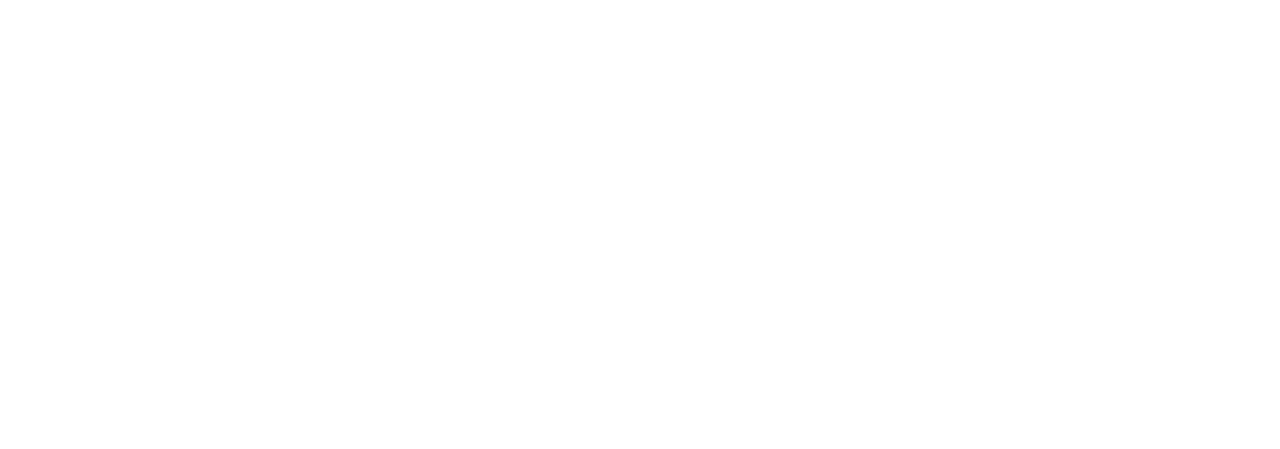
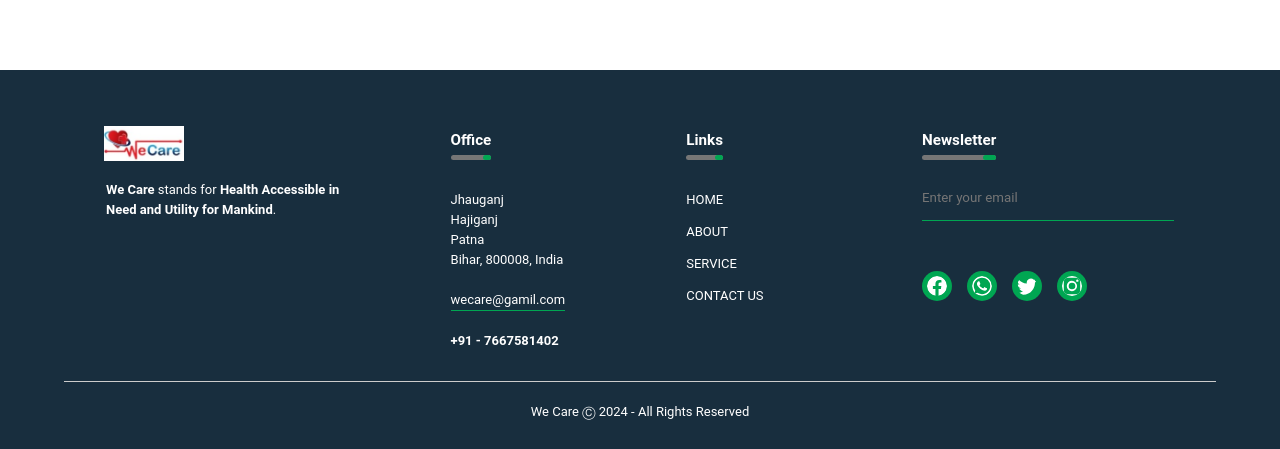
Before and after one commit to sinha-niranjan/WE-CARE, a React (Vite) app: page /contact in a window 1280 px wide. Shown: the part 1151-1600 px from the top of the page. Before the commit the page ends 1221 px from the top, so only its background shows below. Built offline with nearby package versions, Linux system fonts and the light colour scheme.

Commit message:
Changes to be committed: 	modified:   src/App.jsx 	new file:   src/components/Footer/Footer.css 	new file:   src/components/Footer/Footer.jsx 	modified:   src/components/Header/Header.jsx 	modified:   src/components/Header/header.css

```diff
--- a/src/App.jsx
+++ b/src/App.jsx
@@ -4,6 +4,7 @@
 import Home from "./pages/Home/Home";
 import Services from "./pages/Services/Services";
 import Contact from "./pages/Contact/Contact";
+import Footer from "./components/Footer/Footer";
 
 function App() {
   return (
@@ -15,6 +16,7 @@
         <Route path="/services" element={<Services />} />
         <Route path="/contact" element={<Contact />} />
       </Routes>
+      <Footer />
     </BrowserRouter>
   );
 }
--- /dev/null
+++ b/src/components/Footer/Footer.css
@@ -0,0 +1,262 @@
+
+  nav{
+    width: 100%;
+    position: absolute;
+    top: 0;
+    left: 0;
+    padding: 0 5%;
+    display: flex;
+    align-items: center;
+    justify-content: space-between;
+  }
+  nav .logo{
+    width: 100px;
+  }
+  nav ul li{
+    list-style:none;
+    display: inline-block;
+    margin-left: 40px;
+  }
+  nav ul li a{
+    position: relative;
+    text-decoration: none;
+    color: #fff;
+    font-size: 17px;
+    padding: 0 10px;
+  }
+  nav ul li a:after{
+    content:"";
+    position: absolute;
+    background-color: #00a652;
+    height: 3px;
+    width: 0;
+    left: 0;
+    bottom: -10px;
+    transition: 0.5s;
+  }
+  nav ul li a:hover::after{
+    width: 100%;
+  }
+
+  .content{
+    color: #fff;
+    width: 100%;
+    position: absolute;
+    top: 50%;
+    left: 50%;
+    transform: translate(-50%,-50%);
+    text-align: center;
+  }
+  .content h1{
+    font-size: 120px;
+    line-height: 140px;
+    font-weight: 600;
+    opacity: 0;
+  }
+  .content p{
+    line-height: 28px;
+    opacity: 0;
+  }
+  .links{
+    margin-top: 30px;
+    opacity: 0;
+  }
+  .links button {
+    width: 200px;
+    padding: 15px 0;
+    margin: 0 15px;
+    text-align: center;
+    transition: 0.5s;
+    font-weight: 600;
+    position: relative;
+    overflow: hidden;
+    border: 2px solid #00a652;
+    cursor: pointer;
+    color: #fff;
+    border-radius: 25px;
+    background: transparent;
+  }
+  .anim{
+    animation: slideUp 1s linear forwards;
+    animation-delay: 1s;
+  }
+  @keyframes slideUp{
+    0%{
+        transform: translateY(100px);
+        opacity: 0;
+    }
+    100%{
+        transform: translateY(0px);
+        opacity: 1;
+    }
+  }
+  p.anim{
+    animation-delay: 2s;
+  }
+  .links.anim{
+    animation-delay: 3s;
+  }
+  @media (min-aspect-ratio: 16/9){
+    .video{
+        width: 100%;
+        height: auto;
+    }
+  }
+  @media (max-aspect-ratio: 16/9){
+    .video{
+        width: auto;
+        height: 100%;
+    }
+  }
+  .content button span{
+    background: #00a652;
+    height: 100%;
+    width: 0;
+    border-radius: 25px;
+    position: absolute;
+    left: 0;
+    bottom: 0;
+    z-index: -1;
+    transition: 0.5s;
+  }
+  .content button:hover span{
+    width: 100%;
+  }
+  .content button:hover{
+    border: 0;
+  }
+  footer{
+    width: 100%;
+    background: #182e3e;
+    color: #fff;
+    padding: 50px 0 30px;
+    font-size: 13px;
+    line-height: 20px;
+  }
+  .row{
+    width: 85%;
+    margin: auto;
+    display: flex;
+    flex-wrap: wrap;
+    align-items: flex-start;
+    justify-content: space-between;
+  }
+  .col{
+    flex-basis: 25%;
+    padding: 10px;
+  }
+  .col:nth-child(2), .col:nth-child(3){
+    flex-basis: 15%;
+  }
+  .footer_logo{
+    width: 80px;
+    position: relative;
+    top: -20px;
+    left: -18px;
+    margin:1rem;
+  }
+  .footer_about{
+    position: relative;
+    top: -23px;
+  }
+  .col h3{
+    width: fit-content;
+    margin-bottom: 40px;
+    position: relative;
+  }
+  .footer_email{
+    width: fit-content;
+    border-bottom: 1px solid #00a652;
+    margin: 20px 0;
+  }
+  .col ul li{
+    list-style: none;
+    margin-bottom: 12px;
+  }
+  .col ul li a{
+    text-decoration: none;
+    color: #fff;
+  }
+  .col form{
+    padding-bottom: 15px;
+    display: flex;
+    align-items: center;
+    justify-content: space-between;
+    border-bottom: 1px solid #00a652;
+    margin-bottom: 50px;
+  }
+  .col form .icon{
+    font-size: 18px;
+    margin-right: 10px;
+  }
+  .col form input{
+    width: 100%;
+    background: transparent;
+    color: #ccc;
+    border: 0;
+    outline: none;
+  }
+  .col form button{
+    background: transparent;
+    border: 0;
+    outline: none;
+    cursor: pointer;
+  }
+  .col form button .icon_right{
+    font-size: 16px;
+    color: #ccc;
+  }
+  .col .social_icons .social_icon{
+    width: 30px;
+    height: 30px;
+    border-radius: 50%;
+    text-align: center;
+    line-height: 40px;
+    font-size: 20px;
+    color: #fff;
+    background: #00a652;
+    margin-right: 15px;
+    padding: 5px;
+    cursor: pointer;
+    transition: all 0.3s;
+  }
+  .social_icon:hover{
+    transform: scale(1.5);
+  }
+  hr{
+    width: 90%;
+    border: 0;
+    border-bottom: 1px solid #ccc;
+    margin: 20px auto;
+  }
+  footer .copyright{
+    text-align: center;
+  }
+  .bottom_line{
+    width: 100%;
+    height: 5px;
+    background: #767676;
+    border-radius: 3px;
+    position: absolute;
+    top: 25px;
+    left: 0;
+    overflow: hidden;
+  }
+  .bottom_line span{
+    width: 15px;
+    height: 100%;
+    background: #00a652;
+    border-radius: 3px;
+    position: absolute;
+    top: 0;
+    left: 10px;
+    animation: moveline 2s linear infinite;
+  }
+  @keyframes moveline{
+    0%{
+        left:-20px;
+    }
+    100%{
+        left:100%;
+    }
+  }
--- /dev/null
+++ b/src/components/Footer/Footer.jsx
@@ -0,0 +1,89 @@
+import React from "react";
+import "./Footer.css";
+import logo from "../../assets/logo.jpg";
+import { Link } from "react-router-dom";
+
+import { BsFacebook, BsWhatsapp, BsTwitter, BsInstagram } from "react-icons/bs";
+
+const Footer = () => {
+  return (
+    <>
+      <footer>
+        <div className="row">
+          <div className="col">
+            <img src={logo} alt="logo" className="footer_logo" />
+            <p className="footer_about">
+              <strong>We Care</strong> stands for{" "}
+              <strong>Health Accessible in Need and Utility for Mankind</strong>
+              .
+            </p>
+          </div>
+          <div className="col">
+            <h3>
+              Office{" "}
+              <div className="bottom_line">
+                <span></span>
+              </div>
+            </h3>
+            <p>Jhauganj </p>
+            <p>Hajiganj</p>
+            <p>Patna</p>
+            <p>Bihar, 800008, India</p>
+            <p className="footer_email">wecare@gamil.com</p>
+            <h4>+91 - 7667581402</h4>
+          </div>
+          <div className="col">
+            <h3>
+              Links{" "}
+              <div className="bottom_line">
+                <span></span>
+              </div>
+            </h3>
+            <ul>
+              <li>
+                <Link href="#">HOME</Link>
+              </li>
+              <li>
+                <Link href="#">ABOUT</Link>
+              </li>
+              <li>
+                <Link href="#">SERVICE</Link>
+              </li>
+              <li>
+                <Link href="#">CONTACT US</Link>
+              </li>
+            </ul>
+          </div>
+          <div className="col">
+            <h3>
+              Newsletter
+              <div className="bottom_line">
+                <span></span>
+              </div>
+            </h3>
+            <form>
+              <ion-icon className="icon" name="mail"></ion-icon>
+              <input type="email" placeholder="Enter your email" required />
+              <button type="submit">
+                <ion-icon
+                  className="icon_right"
+                  name="arrow-round-forward"
+                ></ion-icon>
+              </button>
+            </form>
+            <div className="social_icons">
+              <BsFacebook className="social_icon" />
+              <BsWhatsapp className="social_icon" />
+              <BsTwitter className="social_icon" />
+              <BsInstagram className="social_icon" />
+            </div>
+          </div>
+        </div>
+        <hr />
+        <p className="copyright">We Care Ⓒ 2024 - All Rights Reserved</p>
+      </footer>
+    </>
+  );
+};
+
+export default Footer;
--- a/src/components/Header/Header.jsx
+++ b/src/components/Header/Header.jsx
@@ -45,7 +45,7 @@
         </div>
       </div>
       {/* <hr style={{ color: "gray", hbackgroundColor: "gray" }} /> */}
-      <div className="links">
+      <div className="header-links">
         <div className="logo">
           <img src={logo} alt="" />
         </div>
--- a/src/components/Header/header.css
+++ b/src/components/Header/header.css
@@ -33,7 +33,7 @@
   color: white;
 }
 
-.links {
+.header-links {
   display: flex;
   justify-content: space-around;
   align-items: center;
```
